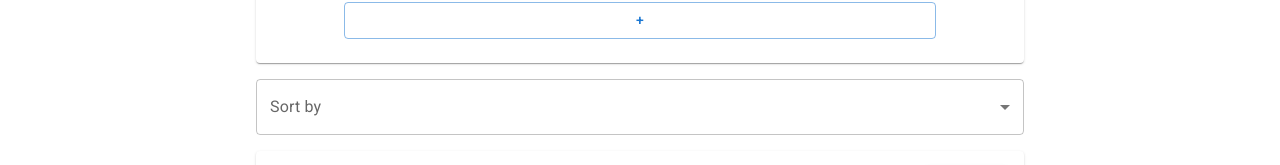
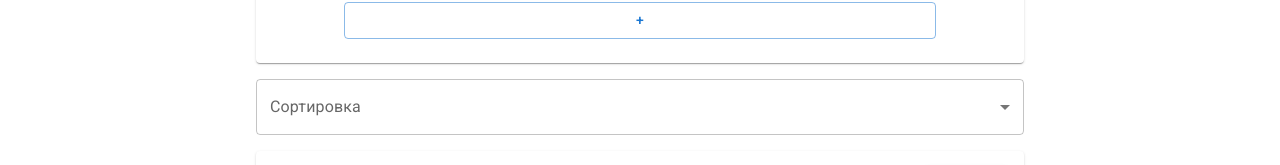
Before and after one commit to kaczynski77/julfor-jewelery, a Next.js app: page /admin in a window 1280 px wide. Shown: the part 206-371 px from the top of the page. Built offline with nearby package versions, Linux system fonts and the light colour scheme.

Commit message:
mui sort +

```diff
--- a/components/UI/MySelect.jsx
+++ b/components/UI/MySelect.jsx
@@ -2,13 +2,14 @@ import { FormControl, InputLabel, MenuItem, Select } from '@mui/material';
 import { useState } from 'react';
 
 const MySelect = ({ options, defaultValue }) => {
+  console.log(defaultValue);
   const [sort, setSort] = useState('');
-
   const handleChange = (event) => {
     setSort(event.target.value);
   };
+
   return (
-    <FormControl fullWidth>
+    <>
       <InputLabel>{defaultValue}</InputLabel>
       <Select onChange={handleChange} label={defaultValue}>
         {options.map((option) => (
@@ -17,7 +18,7 @@ const MySelect = ({ options, defaultValue }) => {
           </MenuItem>
         ))}
       </Select>
-    </FormControl>
+    </>
   );
 };
 
--- a/components/upload.jsx
+++ b/components/upload.jsx
@@ -2,7 +2,9 @@ import {
   Box,
   Button,
   Container,
+  FormControl,
   Input,
+  InputLabel,
   Paper,
   Select,
   Typography,
@@ -27,20 +29,29 @@ const Upload = () => {
     setPosts(posts.filter((p) => p.id !== post.id));
   };
 
+  const [selectedSort, setSelectedSort] = useState('');
+
+  const sortPosts = (sort) => {
+    setSelectedSort(sort);
+    console.log(sort);
+  };
+
   return (
     <>
       <Box sx={{ marginBottom: 2, textAlign: 'center' }}>
         <Typography variant="h6">Add</Typography>
         <PostForm create={createPost} />
       </Box>
-      <Box sx={{ marginBottom: 2, textAlign: 'center' }}>
+      <Box sx={{ marginBottom: 2 }}>
+        <FormControl fullWidth>
           <MySelect
-          defaultValue={'Sort by'}
+            defaultValue="Сортировка"
             options={[
               { value: 'title', name: 'Title' },
               { value: 'body', name: 'Description' },
             ]}
           />
+        </FormControl>
       </Box>
       {posts.length !== 0 ? (
         <PostList remove={removePost} posts={posts} />
```
Lines whose indentation alone changed are shown as unchanged.
